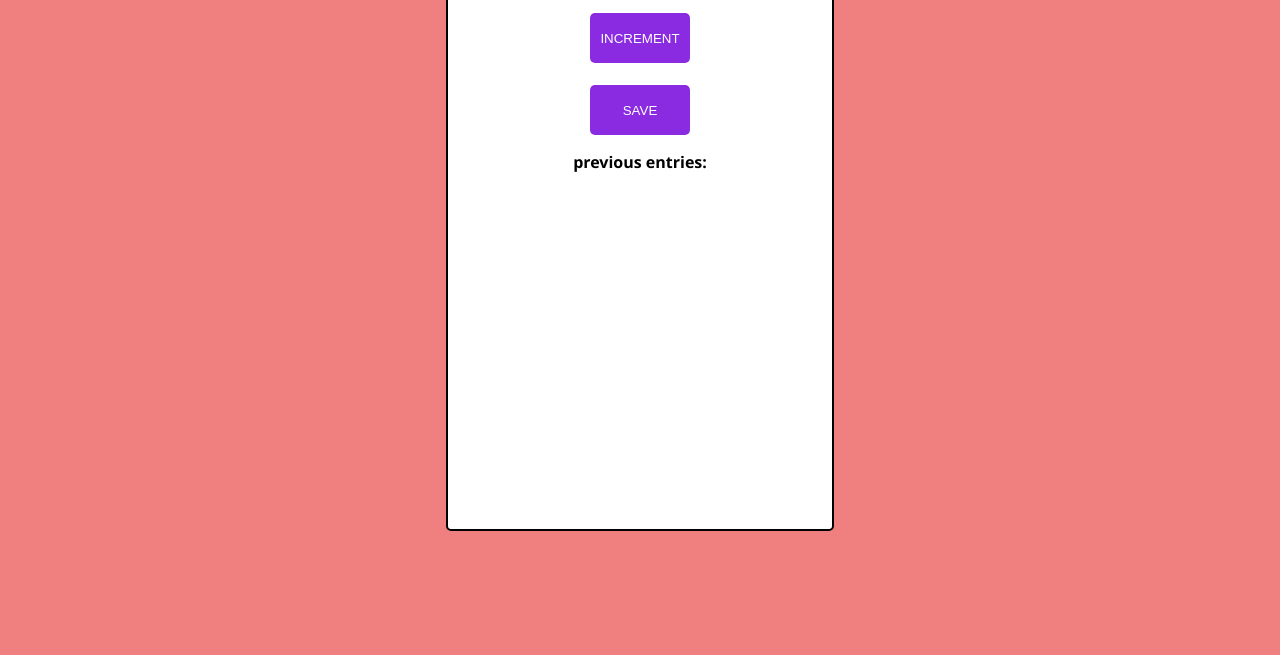
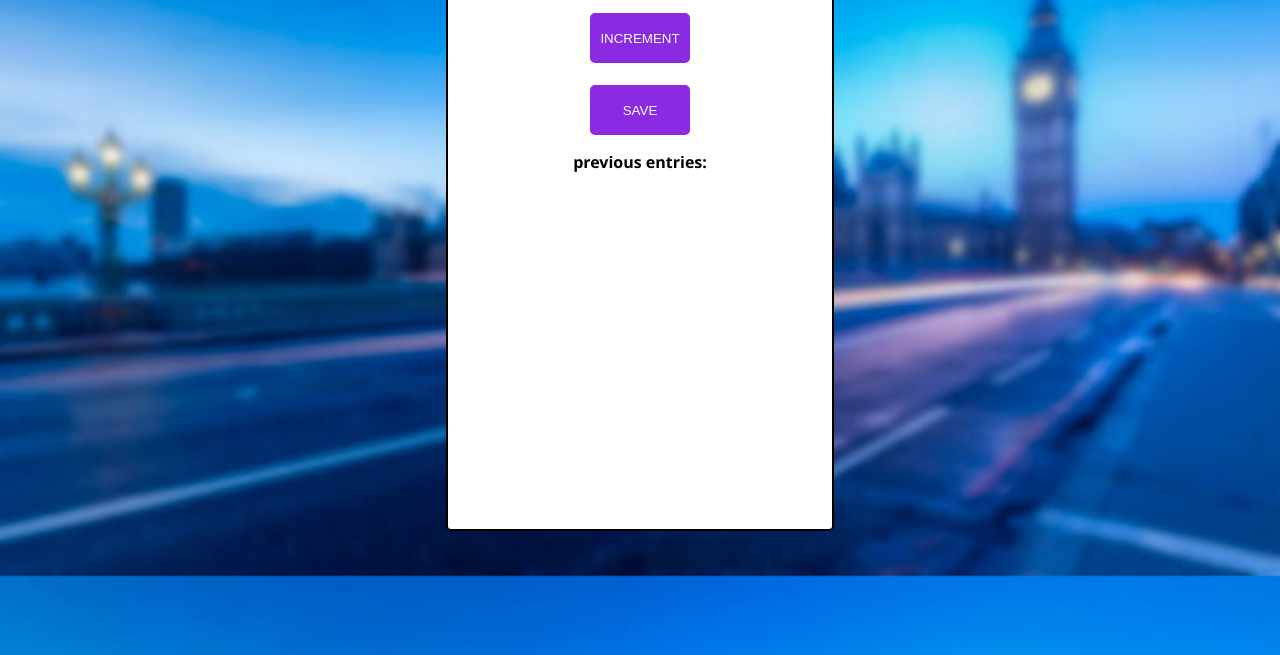
Before and after one commit to polaris430/passengerApp, a plain HTML site: page index.html in a window 1280 px wide. Shown: the part 145-800 px from the top of the page. Drawn offline with Linux system fonts and the light colour scheme.

Commit message:
Update styles.css
changed background to image

```diff
--- a/styles.css
+++ b/styles.css
@@ -8,7 +8,7 @@ body {
   margin: 0;
   background: lightcoral;
   font-family: "Segoe UI", Tahoma, Geneva, Verdana, sans-serif;
-  background-image: url("images/chelsea-fc-wallpaper-preview.jpg");
+  background-image: url("background.jpg");
   background-size: cover;
   font-weight: bold;
 }
```
